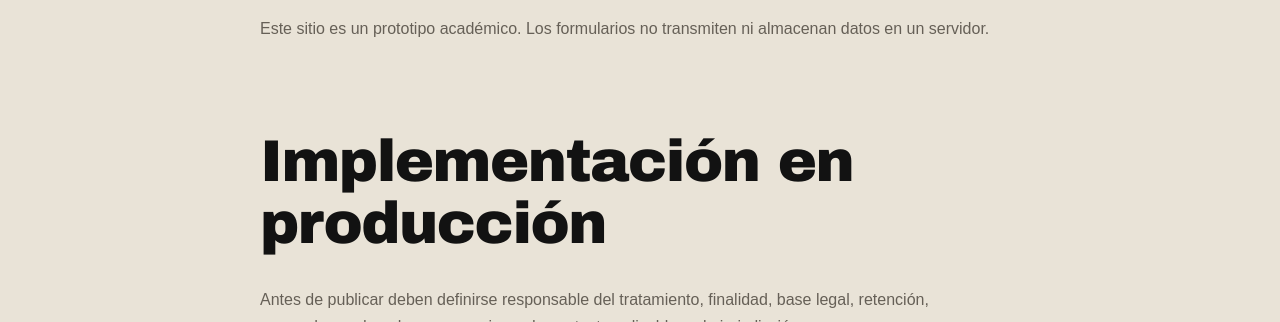
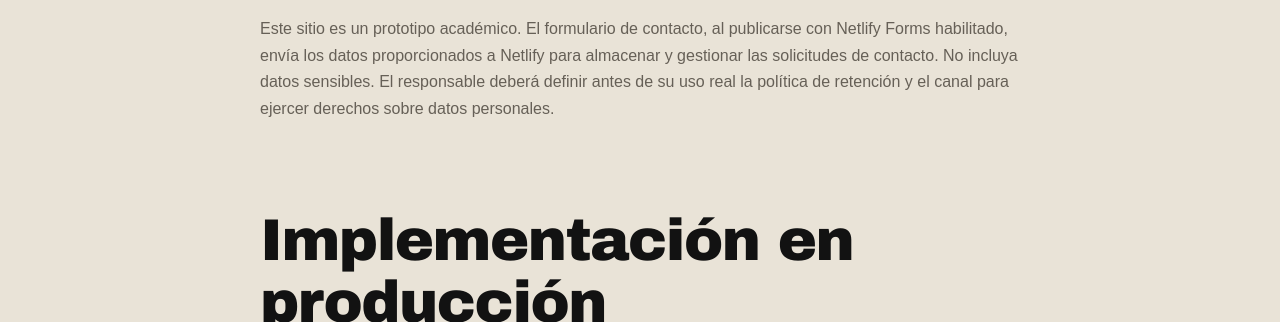
Before and after one commit to danielortegac/curso-de-ia, a plain HTML site: page privacidad.html in a window 1280 px wide. Shown: the part 839-1161 px from the top of the page. Drawn offline with Linux system fonts and the light colour scheme.

Commit message:
Actualizar aviso de privacidad sobre recepción de solicitudes

```diff
--- a/privacidad.html
+++ b/privacidad.html
@@ -12,7 +12,7 @@
     <button class="menu-toggle" id="menu-toggle" type="button" aria-expanded="false" aria-controls="site-nav">Menú</button>
     <nav class="site-nav" id="site-nav" aria-label="Navegación principal"><a class="" href="index.html">Inicio</a><a class="" href="servicios.html">Servicios</a><a class="" href="proyectos.html">Proyectos</a><a class="" href="proceso.html">Proceso</a><a class="" href="estudio.html">Estudio</a><a class="nav-cta" href="contacto.html">Contacto</a></nav>
   </div>
-</header><main id="contenido"><div class="container breadcrumbs"><a href="index.html">Inicio</a><span aria-hidden="true">/</span><span>Privacidad</span></div><section class="page-hero"><div class="container inner"><div><div class="eyebrow">DEOC² Studio</div><h1>Privacidad</h1></div><p>Propósito, enfoque y principios que sostienen la experiencia.</p></div></section><section class="section"><div class="container prose"><h2>Alcance de esta política</h2><p>Este sitio es un prototipo académico. Los formularios no transmiten ni almacenan datos en un servidor.</p><h2>Implementación en producción</h2><p>Antes de publicar deben definirse responsable del tratamiento, finalidad, base legal, retención, proveedores, derechos y mecanismo de contacto aplicables a la jurisdicción.</p><h2>Cookies y analítica</h2><p>El prototipo no instala cookies ni herramientas de analítica. Cualquier integración futura debe documentarse y configurarse con consentimiento cuando corresponda.</p><p><strong>Última revisión:</strong> 2026-10-01</p></div></section></main><footer class="site-footer">
+</header><main id="contenido"><div class="container breadcrumbs"><a href="index.html">Inicio</a><span aria-hidden="true">/</span><span>Privacidad</span></div><section class="page-hero"><div class="container inner"><div><div class="eyebrow">DEOC² Studio</div><h1>Privacidad</h1></div><p>Propósito, enfoque y principios que sostienen la experiencia.</p></div></section><section class="section"><div class="container prose"><h2>Alcance de esta política</h2><p>Este sitio es un prototipo académico. El formulario de contacto, al publicarse con Netlify Forms habilitado, envía los datos proporcionados a Netlify para almacenar y gestionar las solicitudes de contacto. No incluya datos sensibles. El responsable deberá definir antes de su uso real la política de retención y el canal para ejercer derechos sobre datos personales.</p><h2>Implementación en producción</h2><p>Antes de publicar deben definirse responsable del tratamiento, finalidad, base legal, retención, proveedores, derechos y mecanismo de contacto aplicables a la jurisdicción.</p><h2>Cookies y analítica</h2><p>El prototipo no instala cookies ni herramientas de analítica. Cualquier integración futura debe documentarse y configurarse con consentimiento cuando corresponda.</p><p><strong>Última revisión:</strong> 2026-10-01</p></div></section></main><footer class="site-footer">
   <div class="container">
     <div class="footer-grid">
       <div><a class="brand" href="index.html"><img src="assets/img/favicon.svg" width="54" height="54" alt=""><span>DEOC² Studio<small>identidad provisional</small></span></a><p>Concepto de estudio creativo y digital construido como demostración ante un formulario sin información suficiente.</p><a href="mailto:deoc29@hotmail.com">deoc29@hotmail.com</a></div>
```
